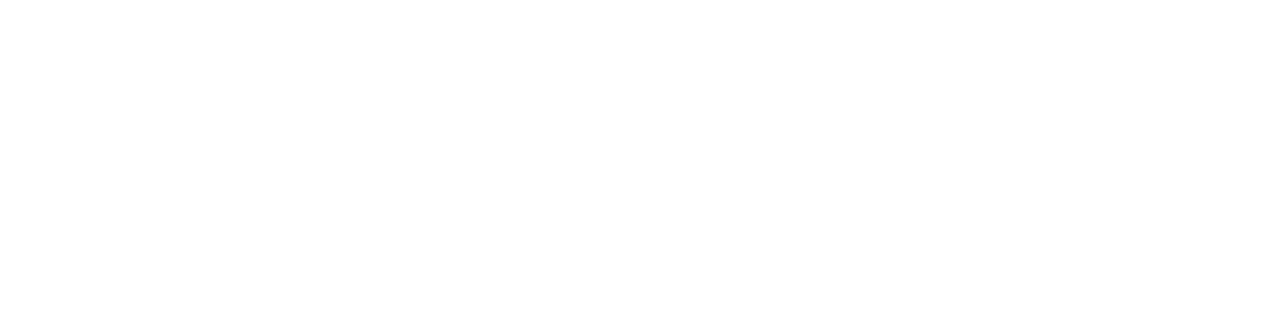
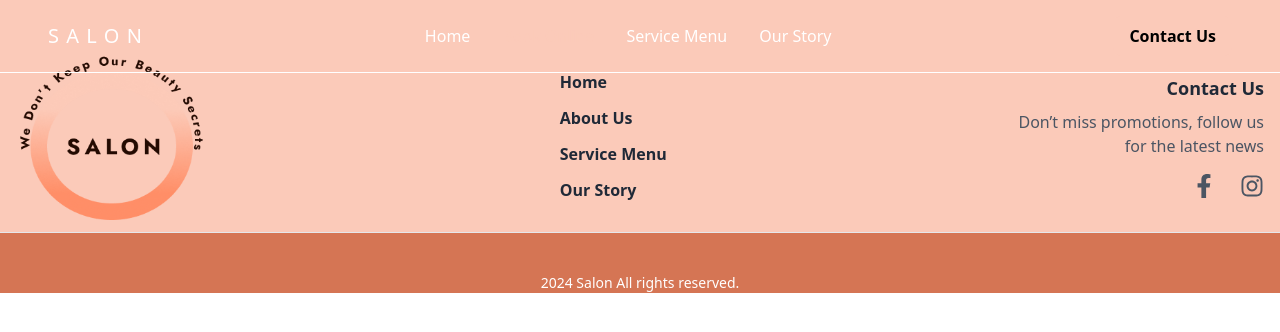
Before and after one commit to SrivastavaRachit/SALOON-WEBSITE, a React (Vite) app in the folder frontend/: page /book in a window 1280 px wide. Before the commit this address had no page. Shown: the top 332 px of the page. Built offline with nearby package versions, Linux system fonts and the light colour scheme.

Commit message:
Routing Complete

```diff
--- a/frontend/src/App.jsx
+++ b/frontend/src/App.jsx
@@ -6,19 +6,23 @@ import Home from './pages/Home/Home';
 import Contact from './pages/Contact/Contact';
 import AboutUs from './pages/AboutUs/AboutUs';
 import BookAppointment from './pages/BookAppointment/BookAppointment';
+import Services from './pages/Services/Services';
+import OurStoryPage from './pages/OurStoryPage/OurStoryPage';
+
 
 // COMPONENTS
-
 
 const App = () => {
   return (
 
-      <Routes>
-        <Route path="/" element={<Home />} />
-        <Route path="/contact" element={<Contact />} />
-        <Route path="/about" element={<AboutUs />} />
-        <Route path="/book-online" element={<BookAppointment />} />
-      </Routes>
+    <Routes>
+      <Route path="/" element={<Home />} />
+      <Route path="/contact" element={<Contact />} />
+      <Route path="/about" element={<AboutUs />} />
+      <Route path="/book" element={<BookAppointment />} />
+      <Route path='/service' element={<Services />} />
+      <Route path='/our-story' element={<OurStoryPage />} />
+    </Routes>
 
   );
 };
--- a/frontend/src/components/Footer/Footer.jsx
+++ b/frontend/src/components/Footer/Footer.jsx
@@ -2,6 +2,7 @@ import React from "react";
 import { FaFacebookF, FaInstagram } from "react-icons/fa";
 
 import FooterImg from '../../assets/footercurve.png'
+import { NavLink } from "react-router-dom";
 
 const Footer = () => {
 
@@ -14,22 +15,24 @@ const Footer = () => {
                     <div className="flex flex-col items-center md:items-start">
                         <div className="relative flex items-center justify-center">
                             <div className="w-48 h-48 flex items-center justify-center">
-                                <img src={FooterImg} alt="" />
+                                <NavLink to='/'>
+                                    <img src={FooterImg} alt="" />
+                                </NavLink>
                             </div>
                         </div>
                     </div>
 
                     {/* Center - Navigation Links */}
-                    <div className="mt-10 md:mt-0 text-center space-y-3 text-gray-800 md:text-left">
-                        <p className="font-semibold hover:text-dark cursor-pointer">Home</p>
-                        <p className="font-semibold hover:text-dark cursor-pointer">About Us</p>
-                        <p className="font-semibold hover:text-dark cursor-pointer">Service Menu</p>
-                        <p className="font-semibold hover:text-dark cursor-pointer">Our Story</p>
+                    <div className="mt-10 md:mt-0 flex flex-col text-center space-y-3 text-gray-800 md:text-left">
+                        <NavLink to='/' className="font-semibold hover:text-dark cursor-pointer">Home</NavLink>
+                        <NavLink to='/about' className="font-semibold hover:text-dark cursor-pointer">About Us</NavLink>
+                        <NavLink to='/service' className="font-semibold hover:text-dark cursor-pointer">Service Menu</NavLink>
+                        <NavLink to='/our-story' className="font-semibold hover:text-dark cursor-pointer">Our Story</NavLink>
                     </div>
 
                     {/* Right side - Contact Us */}
                     <div className="mt-10 md:mt-0 text-center md:text-right">
-                        <h4 className="font-bold text-lg text-gray-800">Contact Us</h4>
+                        <NavLink to='/contact' className="font-bold text-lg text-gray-800">Contact Us</NavLink>
                         <p className="text-gray-600 mt-2">
                             Don’t miss promotions, follow us <br />
                             for the latest news
--- a/frontend/src/components/Hero/Hero.jsx
+++ b/frontend/src/components/Hero/Hero.jsx
@@ -1,5 +1,7 @@
 import React from 'react';
 import img from '../../assets/bg.jpg'
+
+import { Link } from 'react-router-dom';
 
 const Hero = () => {
     return (
@@ -17,10 +19,14 @@ const Hero = () => {
                 </h1>
                 <div className="mt-6 md:mt-8 flex flex-col sm:flex-row space-y-4 sm:space-y-0 sm:space-x-4 justify-center">
                     <button className="bg-peach text-black font-bold  px-4 py-3 rounded-lg hover:bg-coral transition duration-300">
+                        <Link to='/book'>
                         Book Appointment
+                        </Link>
                     </button>
                     <button className="border-2 border-peach font-bold text-peach px-8 py-3 rounded-lg hover:bg-coral hover:text-black transition duration-300">
+                        <Link to='/service'>
                         Service Menu
+                        </Link>
                     </button>
                 </div>
             </div>
--- a/frontend/src/components/Navbar/Navbar.jsx
+++ b/frontend/src/components/Navbar/Navbar.jsx
@@ -1,70 +1,83 @@
 import React, { useState } from 'react';
-import { Link, useLocation } from 'react-router-dom';
+import { NavLink } from 'react-router-dom';
 import { FaBars, FaTimes } from 'react-icons/fa';
 
 const Navbar = () => {
     const [isOpen, setIsOpen] = useState(false);
-    const [activeNavItem, setActiveNavItem] = useState('');
-    const location = useLocation(); // Track the current route
 
+    // Custom handler to toggle the mobile menu
     const toggleMenu = () => {
         setIsOpen(!isOpen);
     };
 
-    const handleMouseEnter = (navItem) => {
-        setActiveNavItem(navItem);
-    };
-
-    const handleMouseLeave = () => {
-        setActiveNavItem('');
-    };
-
+    // Manually close menu when a link is clicked
     const closeMenuOnLinkClick = () => {
-        setIsOpen(false); // Close menu after clicking on a link
+        setIsOpen(false);
     };
 
     return (
         <nav className="absolute top-0 left-0 w-full py-4 px-6 md:px-12 flex justify-between items-center z-10 bg-transparent border-b border-white">
             {/* Logo */}
             <div className="text-lg md:text-xl font-roboto-mono tracking-wider text-white">
-                <Link to="/" onClick={closeMenuOnLinkClick}>
+                <NavLink to="/" onClick={closeMenuOnLinkClick}>
                     S A L O N
-                </Link>
+                </NavLink>
             </div>
 
             {/* Desktop Navigation */}
             <ul className="hidden md:flex space-x-8 text-white">
-                {['Home', 'Book Online', 'Service Menu', 'Our Story'].map((item, index) => {
-                    const path = `/${item.replace(/\s+/g, '-').toLowerCase()}`;
-                    const isActive = location.pathname === path;
-
-                    return (
-                        <li
-                            key={index}
-                            className="relative cursor-pointer"
-                            onMouseEnter={() => handleMouseEnter(item)}
-                            onMouseLeave={handleMouseLeave}
-                        >
-                            <Link
-                                to={path}
-                                className={`hover:text-peach ${isActive ? 'text-peach' : ''}`}
+                {/* Manually defining each nav item */}
+                <li className="relative">
+                    <NavLink
+                        to="/"
+                        className={({ isActive }) =>
+                            `hover:text-peach ${isActive ? 'text-peach' : ''}`
+                        }
+                        onClick={closeMenuOnLinkClick}>
+                        Home
+                    </NavLink>
+                </li>
+                <li className="relative">
+                    <NavLink
+                        to="/book"
+                        className={({ isActive }) =>
+                            `hover:text-peach ${isActive ? 'text-peach' : ''}`
+                        }
                         onClick={closeMenuOnLinkClick}
                     >
-                                {item}
-                            </Link>
-                            <div
-                                className={`absolute bottom-[-5px] left-0 h-[2px] transition-all duration-300 ease-out ${
-                                    activeNavItem === item || isActive ? 'w-full bg-peach' : 'w-0'
-                                }`}
-                            />
+                        Book Online
+                    </NavLink>
                 </li>
-                    );
-                })}
+                <li className="relative">
+                    <NavLink
+                        to="/service"
+                        className={({ isActive }) =>
+                            `hover:text-peach ${isActive ? 'text-peach' : ''}`
+                        }
+                        onClick={closeMenuOnLinkClick}
+                    >
+                        Service Menu
+                    </NavLink>
+                </li>
+                <li className="relative">
+                    <NavLink
+                        to="/our-story"
+                        className={({ isActive }) =>
+                            `hover:text-peach ${isActive ? 'text-peach' : ''}`
+                        }
+                        onClick={closeMenuOnLinkClick}
+                    >
+                        Our Story
+                    </NavLink>
+                </li>
             </ul>
 
             {/* Contact Us Button for Desktop */}
-            <button className="hidden md:block bg-peach font-bold text-black px-4 py-2 rounded-lg hover:bg-coral transition duration-300">
+            <button className="hidden md:block bg-peach font-bold text-black px-4 py-2
+            rounded-lg hover:bg-coral transition duration-300">
+                <NavLink to='/contact'>
                     Contact Us
+                </NavLink>
             </button>
 
             {/* Mobile Menu Toggle */}
@@ -75,22 +88,48 @@ const Navbar = () => {
             {/* Mobile Navigation */}
             {isOpen && (
                 <ul className="absolute top-full left-0 w-full bg-white shadow-md py-4 flex flex-col items-center space-y-4 text-sm font-medium md:hidden">
-                    {['Home', 'Book Online', 'Service Menu', 'Our Story'].map((item, index) => {
-                        const path = `/${item.replace(/\s+/g, '-').toLowerCase()}`;
-
-                        return (
-                            <li key={index} className="hover:text-peach cursor-pointer">
-                                <Link to={path} onClick={closeMenuOnLinkClick}>
-                                    {item}
-                                </Link>
+                    <li className="hover:text-peach">
+                        <NavLink
+                            to="/"
+                            className="hover:text-peach"
+                            onClick={closeMenuOnLinkClick}
+                        >
+                            Home
+                        </NavLink>
                     </li>
-                        );
-                    })}
+                    <li className="hover:text-peach">
+                        <NavLink
+                            to="/book"
+                            className="hover:text-peach"
+                            onClick={closeMenuOnLinkClick}
+                        >
+                            Book Online
+                        </NavLink>
+                    </li>
+                    <li className="hover:text-peach">
+                        <NavLink
+                            to="/service"
+                            className="hover:text-peach"
+                            onClick={closeMenuOnLinkClick}
+                        >
+                            Service Menu
+                        </NavLink>
+                    </li>
+                    <li className="hover:text-peach">
+                        <NavLink
+                            to="/our-story"
+                            className="hover:text-peach"
+                            onClick={closeMenuOnLinkClick}
+                        >
+                            Our Story
+                        </NavLink>
+                    </li>
                     <button
                         className="bg-peach text-white px-4 py-2 rounded-full hover:bg-coral transition duration-300"
-                        onClick={toggleMenu}
-                    >
+                        onClick={toggleMenu}>
+                        <NavLink to='/contact'>
                             Contact Us
+                        </NavLink>
                     </button>
                 </ul>
             )}
--- a/frontend/src/pages/BookAppointment/BookAppointment.jsx
+++ b/frontend/src/pages/BookAppointment/BookAppointment.jsx
@@ -4,12 +4,12 @@ import Footer from '../../components/Footer/Footer'
 
 const BookAppointment = () => {
     return (
-        <> <Navbar/>
+        <>
+            <Navbar />
             <section>
 
-
             </section>
-            <Footer/>
+            <Footer />
         </>
     )
 }
--- /dev/null
+++ b/frontend/src/pages/OurStoryPage/OurStoryPage.jsx
@@ -0,0 +1,25 @@
+import React from 'react'
+import Navbar from '../../components/Navbar/Navbar'
+import Footer from '../../components/Footer/Footer'
+
+import OurStory from '../../components/OurStory/OurStory'
+
+const OurStoryPage = () => {
+    return (
+        <>
+            <div>
+                <Navbar />
+            </div>
+
+            <div>
+                <OurStory/>
+            </div>
+
+            <div>
+                <Footer />
+            </div>
+        </>
+    )
+}
+
+export default OurStoryPage
--- /dev/null
+++ b/frontend/src/pages/Services/Services.jsx
@@ -0,0 +1,24 @@
+import React from 'react'
+import Navbar from '../../components/Navbar/Navbar'
+import Footer from '../../components/Footer/Footer'
+import ServiceHero from '../../components/ServiceHero/ServiceHero'
+
+const Services = () => {
+    return (
+        <>
+            <div>
+                <Navbar />
+            </div>
+
+            <div>
+                <ServiceHero/>
+            </div>
+
+            <div>
+                <Footer />
+            </div>
+        </>
+    )
+}
+
+export default Services
```
Lines whose indentation alone changed are shown as unchanged.
